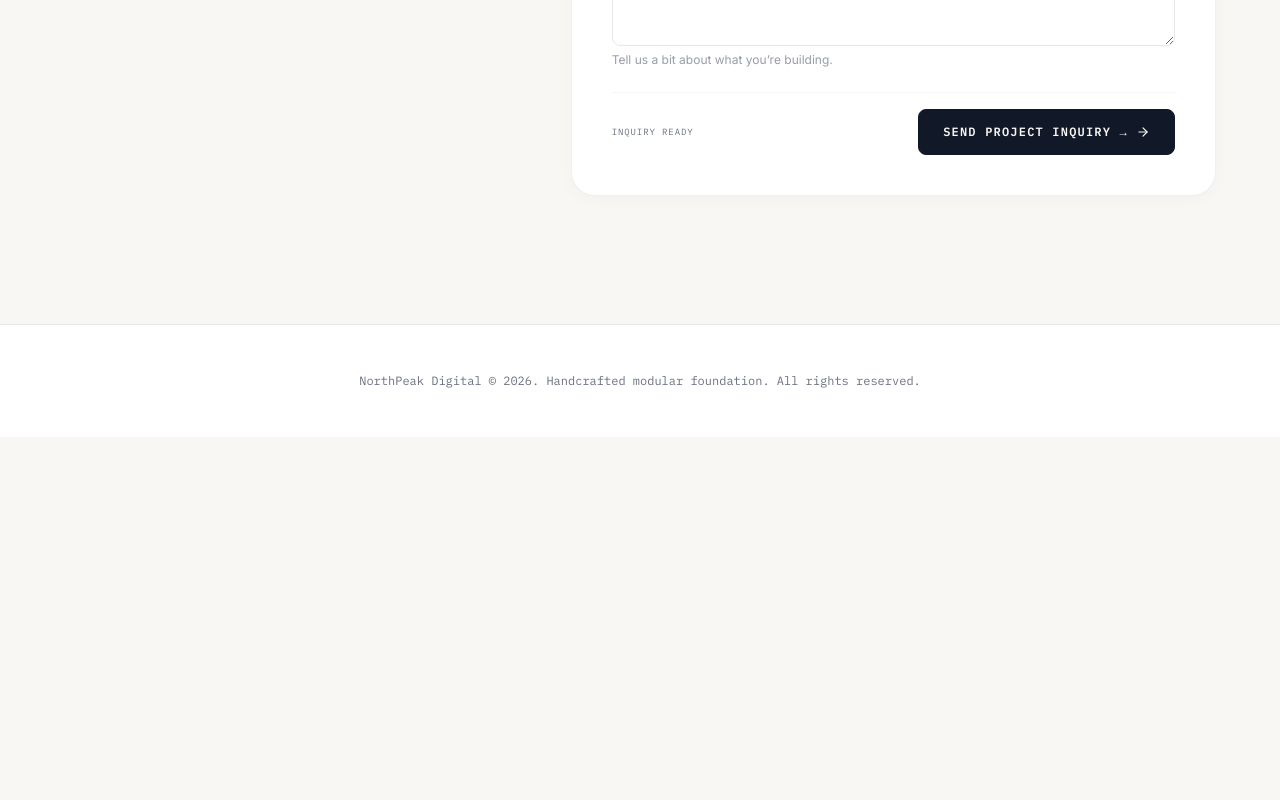
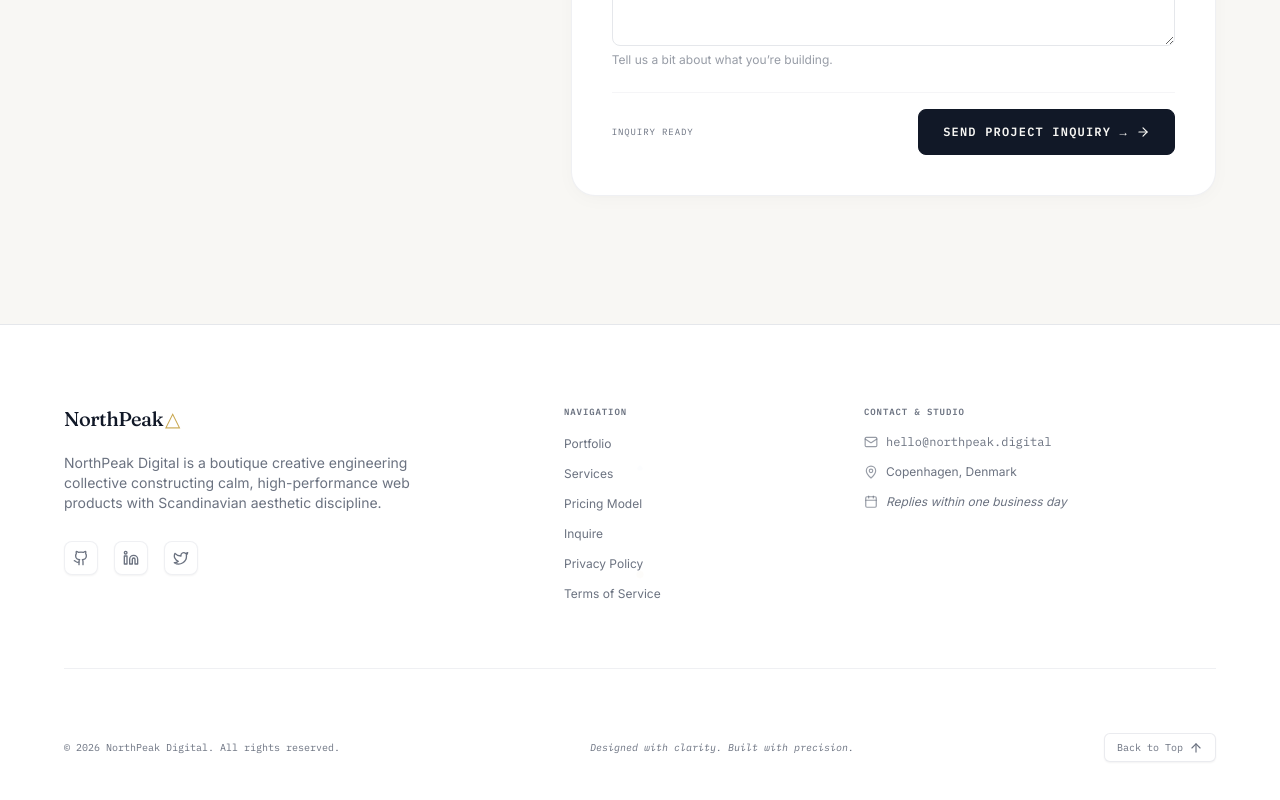
Before and after one commit to Suraj-codes1410/-NorthPeak-_Digital, a React (Vite) app: page / in a window 1280 px wide. Shown: the part 6512-7312 px from the top of the page. Before the commit the page ends 6949 px from the top, so only its background shows below. Built offline with nearby package versions, Linux system fonts and the light colour scheme.

Commit message:
feat(footer): build semantic Footer section with custom brand SVGs and smooth back-to-top scrolling

```diff
--- a/src/App.tsx
+++ b/src/App.tsx
@@ -5,6 +5,7 @@ import { Work } from './components/sections/Work';
 import { Results } from './components/sections/Results';
 import { Pricing } from './components/sections/Pricing';
 import { Contact } from './components/sections/Contact';
+import { Footer } from './components/sections/Footer';
 
 function App() {
   return (
@@ -30,12 +31,8 @@ function App() {
         <Contact />
       </main>
 
-      {/* Footer Design System */}
-      <footer className="border-t border-border py-12 bg-surface text-center">
-        <p className="font-mono text-xs text-secondary">
-          NorthPeak Digital © 2026. Handcrafted modular foundation. All rights reserved.
-        </p>
-      </footer>
+      {/* Phase 10: Footer Section */}
+      <Footer />
     </div>
   );
 }
--- /dev/null
+++ b/src/components/sections/Footer.tsx
@@ -0,0 +1,211 @@
+import React from 'react';
+import { ContourArt } from '../ui/ContourArt';
+import { footerLinks, socialLinks, companyDescription, footerHeader } from '../../content/footer';
+import { ArrowUp, Mail, MapPin, Calendar } from 'lucide-react';
+
+// Custom Lucide-style Brand Icons (since they are deprecated/removed in newer lucide-react versions)
+const GithubIcon = (props: React.SVGProps<SVGSVGElement>) => (
+  <svg
+    viewBox="0 0 24 24"
+    width="24"
+    height="24"
+    stroke="currentColor"
+    strokeWidth="2"
+    fill="none"
+    strokeLinecap="round"
+    strokeLinejoin="round"
+    {...props}
+  >
+    <path d="M15 22v-4a4.8 4.8 0 0 0-1-3.5c3 0 6-2 6-5.5.08-1.25-.27-2.48-1-3.5.28-1.15.28-2.35 0-3.5 0 0-1 0-3 1.5-2.64-.5-5.36-.5-8 0C6 2 5 2 5 2c-.3 1.15-.3 2.35 0 3.5A5.403 5.403 0 0 0 4 9c0 3.5 3 5.5 6 5.5-.39.49-.68 1.05-.85 1.65-.17.6-.22 1.23-.15 1.85v4" />
+    <path d="M9 18c-4.51 2-5-2-7-2" />
+  </svg>
+);
+
+const LinkedinIcon = (props: React.SVGProps<SVGSVGElement>) => (
+  <svg
+    viewBox="0 0 24 24"
+    width="24"
+    height="24"
+    stroke="currentColor"
+    strokeWidth="2"
+    fill="none"
+    strokeLinecap="round"
+    strokeLinejoin="round"
+    {...props}
+  >
+    <path d="M16 8a6 6 0 0 1 6 6v7h-4v-7a2 2 0 0 0-2-2 2 2 0 0 0-2 2v7h-4v-7a6 6 0 0 1 6-6z" />
+    <rect x="2" y="9" width="4" height="12" />
+    <circle cx="4" cy="4" r="2" />
+  </svg>
+);
+
+const TwitterIcon = (props: React.SVGProps<SVGSVGElement>) => (
+  <svg
+    viewBox="0 0 24 24"
+    width="24"
+    height="24"
+    stroke="currentColor"
+    strokeWidth="2"
+    fill="none"
+    strokeLinecap="round"
+    strokeLinejoin="round"
+    {...props}
+  >
+    <path d="M22 4s-.7 2.1-2 3.4c1.6 10-9.4 17.3-18 11.6 2.2.1 4.4-.6 6-2C3 15.5.5 9.6 3 5c2.2 2.6 5.6 4.1 9 4-.9-4.2 4-6.6 7-3.8 1.1 0 3-1.2 3-1.2z" />
+  </svg>
+);
+
+const socialIconMap: Record<string, React.ComponentType<any>> = {
+  Github: GithubIcon,
+  Linkedin: LinkedinIcon,
+  Twitter: TwitterIcon,
+};
+
+export const Footer: React.FC = () => {
+  const handleScrollToTop = (e: React.MouseEvent) => {
+    e.preventDefault();
+    window.scrollTo({ top: 0, behavior: 'smooth' });
+    window.history.pushState(null, '', '#');
+  };
+
+  const handleNavLinkClick = (e: React.MouseEvent<HTMLAnchorElement>, href: string) => {
+    e.preventDefault();
+    if (href.startsWith('#')) {
+      const section = document.getElementById(href.slice(1));
+      if (section) {
+        section.scrollIntoView({ behavior: 'smooth' });
+        window.history.pushState(null, '', href);
+      }
+    }
+  };
+
+  return (
+    <footer className="relative border-t border-border bg-surface py-16 md:py-20 overflow-hidden">
+      {/* Subtle ContourArt Watermark Background */}
+      <div
+        className="absolute inset-0 w-full h-full pointer-events-none opacity-[0.02] overflow-hidden"
+        aria-hidden="true"
+      >
+        <ContourArt />
+      </div>
+
+      <div className="max-w-7xl mx-auto px-6 md:px-12 lg:px-16 w-full relative z-10 space-y-12 md:space-y-16">
+        {/* Top Grid Area */}
+        <div className="grid grid-cols-1 md:grid-cols-12 gap-8 md:gap-12 items-start">
+          {/* Logo & Description Column (5/12 cols) */}
+          <div className="md:col-span-5 space-y-5 text-left">
+            <span className="font-display font-medium text-xl text-primary tracking-tight select-none">
+              {footerHeader.logoText}
+              <span className="text-gold font-sans font-normal ml-0.5">
+                {footerHeader.logoSymbol}
+              </span>
+            </span>
+            <p className="font-sans text-xs md:text-sm text-secondary leading-relaxed max-w-sm">
+              {companyDescription}
+            </p>
+            {/* Social Links */}
+            <div className="flex items-center gap-4 pt-2">
+              {socialLinks.map((social) => {
+                const Icon = socialIconMap[social.icon] || GithubIcon;
+                return (
+                  <a
+                    key={social.platform}
+                    href={social.href}
+                    target="_blank"
+                    rel="noopener noreferrer"
+                    className="p-2 bg-surface border border-border/60 hover:border-accent/40 hover:-translate-y-0.5 rounded-lg text-secondary hover:text-accent shadow-sm focus-ring outline-none transition-all duration-200"
+                    aria-label={`Visit our ${social.platform}`}
+                  >
+                    <Icon className="w-4 h-4" aria-hidden="true" />
+                  </a>
+                );
+              })}
+            </div>
+          </div>
+
+          {/* Navigation Links Column (3/12 cols) */}
+          <div className="md:col-span-3 text-left space-y-4">
+            <h4 className="font-mono text-[9px] font-semibold text-secondary uppercase tracking-widest select-none">
+              Navigation
+            </h4>
+            <nav aria-label="Footer Navigation">
+              <ul className="space-y-2.5">
+                {footerLinks.map((link) => (
+                  <li key={link.label}>
+                    <a
+                      href={link.href}
+                      onClick={(e) => handleNavLinkClick(e, link.href)}
+                      className="font-sans text-xs text-secondary hover:text-primary hover:underline underline-offset-4 decoration-accent/60 transition-colors focus-ring outline-none py-0.5 block"
+                    >
+                      {link.label}
+                    </a>
+                  </li>
+                ))}
+              </ul>
+            </nav>
+          </div>
+
+          {/* Contact Details Column (4/12 cols) */}
+          <div className="md:col-span-4 text-left space-y-4">
+            <h4 className="font-mono text-[9px] font-semibold text-secondary uppercase tracking-widest select-none">
+              Contact & Studio
+            </h4>
+            <div className="space-y-3.5 text-xs text-secondary">
+              {/* Email */}
+              <div className="flex items-center gap-2">
+                <Mail className="w-3.5 h-3.5 text-secondary/70" aria-hidden="true" />
+                <a
+                  href={`mailto:${footerHeader.email}`}
+                  className="font-mono hover:text-primary focus-ring outline-none"
+                >
+                  {footerHeader.email}
+                </a>
+              </div>
+              {/* Location */}
+              {footerHeader.location && (
+                <div className="flex items-center gap-2">
+                  <MapPin className="w-3.5 h-3.5 text-secondary/70" aria-hidden="true" />
+                  <span className="font-sans">{footerHeader.location}</span>
+                </div>
+              )}
+              {/* Availability */}
+              {footerHeader.availability && (
+                <div className="flex items-center gap-2">
+                  <Calendar className="w-3.5 h-3.5 text-secondary/70" aria-hidden="true" />
+                  <span className="font-sans italic">{footerHeader.availability}</span>
+                </div>
+              )}
+            </div>
+          </div>
+        </div>
+
+        {/* Divider */}
+        <div className="w-full h-px bg-border/60" aria-hidden="true" />
+
+        {/* Bottom Metadata Area */}
+        <div className="flex flex-col sm:flex-row items-center justify-between gap-4 text-[10px] font-mono text-secondary">
+          <div className="flex items-center gap-2">
+            <span>{footerHeader.copyright}</span>
+          </div>
+
+          {/* Closing Statement */}
+          <span className="hidden sm:inline italic select-none">
+            {footerHeader.closingStatement}
+          </span>
+
+          {/* Back to Top */}
+          <button
+            onClick={handleScrollToTop}
+            className="group flex items-center gap-1.5 py-1.5 px-3 bg-surface border border-border/80 hover:border-accent/40 rounded-md text-secondary hover:text-accent shadow-sm focus-ring outline-none transition-all duration-200"
+            aria-label="Scroll back to top of the page"
+          >
+            <span>Back to Top</span>
+            <ArrowUp className="w-3.5 h-3.5 transition-transform duration-200 group-hover:-translate-y-0.5" />
+          </button>
+        </div>
+      </div>
+    </footer>
+  );
+};
+
+export default Footer;
--- a/src/content/footer.ts
+++ b/src/content/footer.ts
@@ -19,3 +19,13 @@ export const socialLinks: SocialLink[] = [
 ];
 
 export const creditText = 'Handcrafted by Digital Heroes';
+
+export const footerHeader = {
+  logoText: 'NorthPeak',
+  logoSymbol: '△',
+  email: 'hello@northpeak.digital',
+  location: 'Copenhagen, Denmark',
+  availability: 'Replies within one business day',
+  copyright: '© 2026 NorthPeak Digital. All rights reserved.',
+  closingStatement: 'Designed with clarity. Built with precision.',
+};
```
